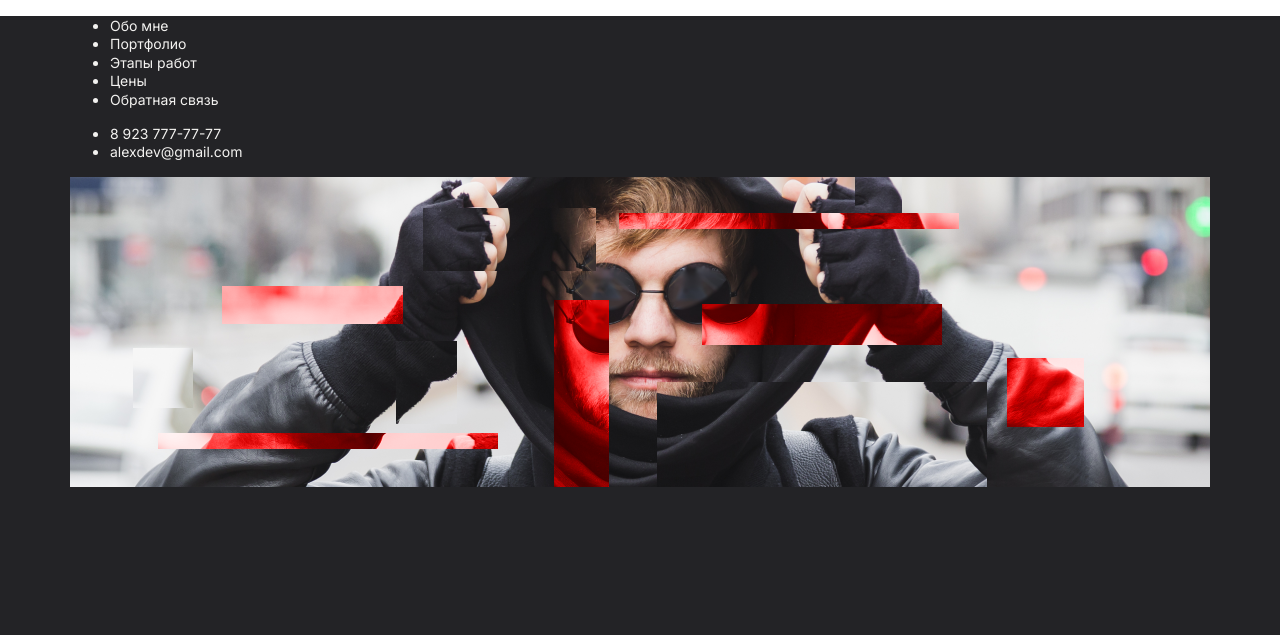
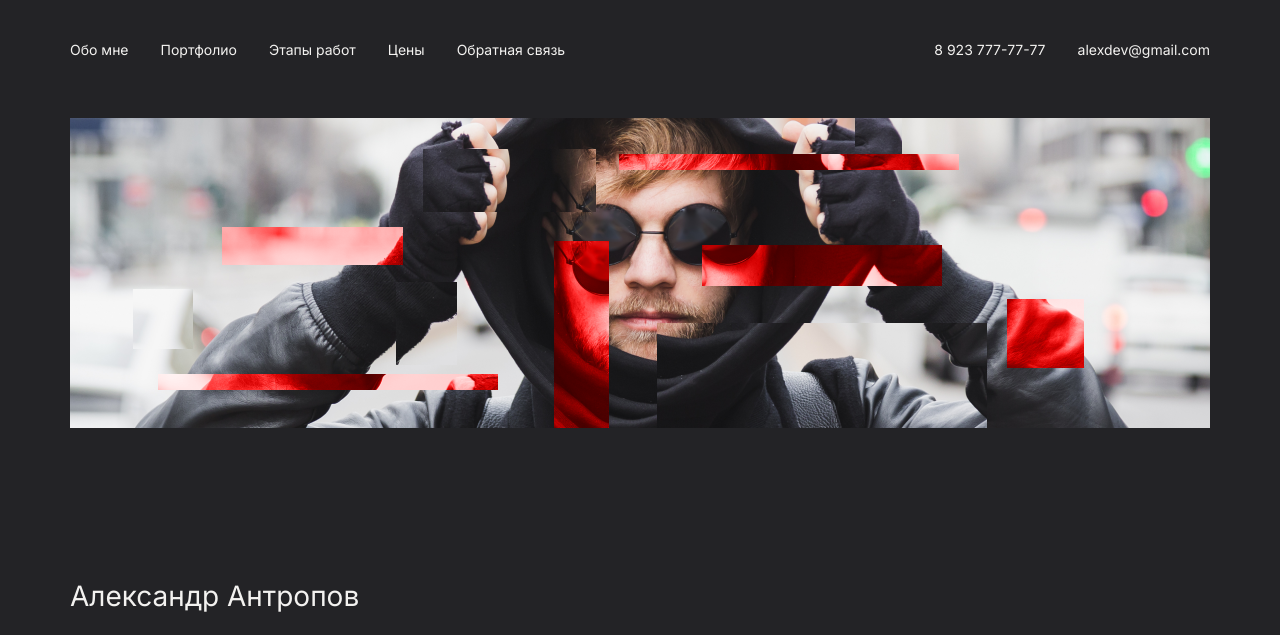
Before and after one commit to SpecialNeeedss/Portfolio, a plain HTML site: page index.html in a window 1280 px wide. Shown: the top 635 px of the page. Drawn offline with Linux system fonts and the light colour scheme.

Commit message:
css grids

```diff
--- a/css/style.css
+++ b/css/style.css
@@ -5,6 +5,19 @@ body {
 .dark {
     background-color: #232326;
     color: #f3f2f0;
+}
+
+.dark.nav-link {
+    color: #f3f2f0;
+}
+
+.light {
+    background-color: #f3f2f0;
+    color: #010101;
+}
+
+.light.nav-link {
+    color: #010101;
 }
 
 .wrapper {
@@ -28,6 +41,33 @@ body {
     width: 100%;
 }
 
+header {
+    display: flex;
+    justify-content: space-between;
+    padding-top: 40px;
+    padding-bottom: 60px;
+}
+
+.nav {
+    list-style-type: none;
+    padding-left: 0;
+    margin: 0;
+    display: flex;
+}
+
+.nav-item {
+    padding-left: 16px;
+    padding-right: 16px;
+}
+
+.nav-item:first-child {
+    padding-left: 0;
+}
+
+.nav-item:last-child {
+    padding-right: 0;
+}
+
 .nav-link {
     text-decoration: none;
     color: #f3f2f0;
```
